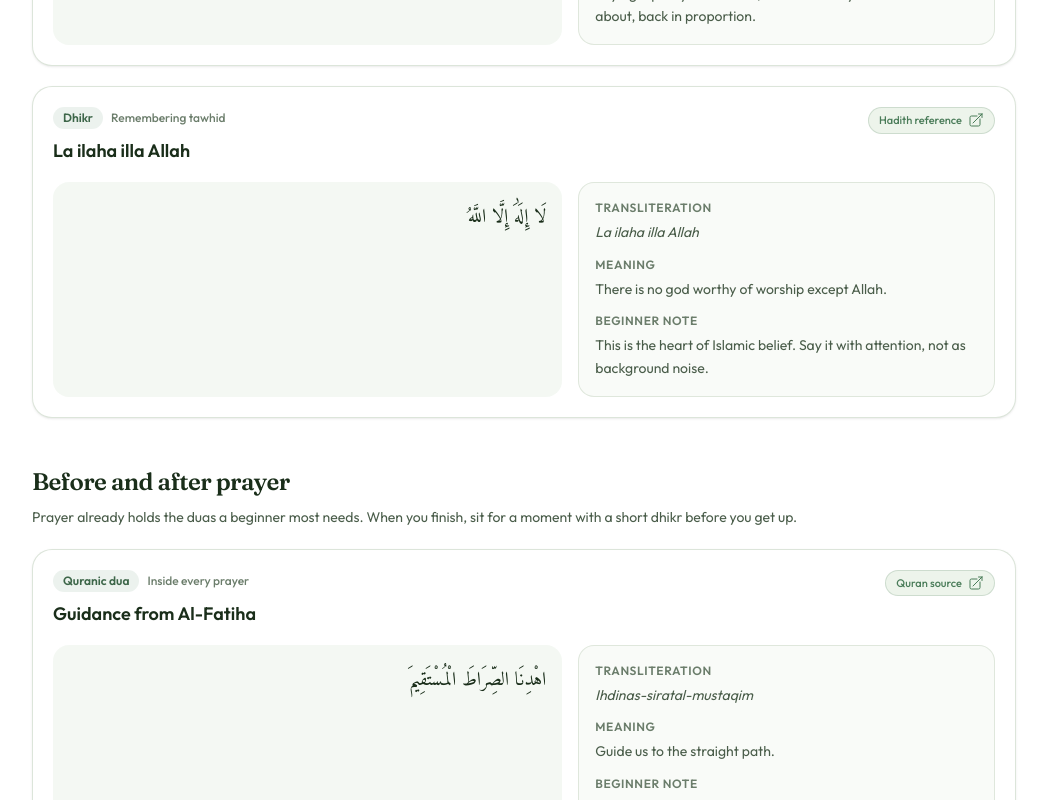
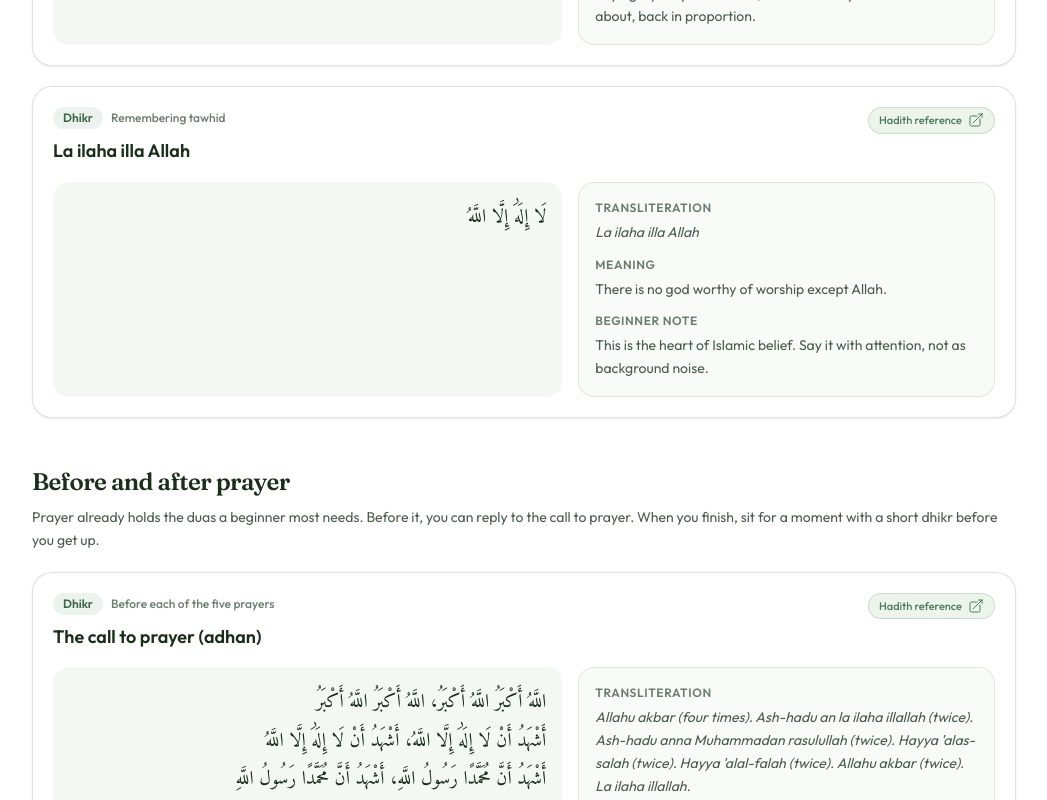
Before and after one commit to Niaz-Ul-Haque/revert-guide, a Next.js app: page /en/dua-dhikr in a window 1280 px wide. Shown: the part 2000-2800 px from the top of the page, without its empty margins (116-1163 px from the left). Built offline with nearby package versions, Linux system fonts and the light colour scheme; no server answers.

Commit message:
feat(content): add the adhan, the reply and the dua after it to the dua page (EX-28)

```diff
--- a/app/[locale]/dua-dhikr/page.tsx
+++ b/app/[locale]/dua-dhikr/page.tsx
@@ -226,7 +226,17 @@ export default function DuaDhikrPage({
   const t = getTranslator(locale);
   const copy = t<DuaDhikrCopy>("pages.duaDhikr");
   const { sections, phrases } = getDuaDhikrContent(locale);
-  const pageSources = getSourcesByIds(pageSourceIds, locale);
+  const pageSources = getSourcesByIds(
+    Array.from(
+      new Set([
+        ...pageSourceIds,
+        ...sections.flatMap((section) =>
+          section.entries.flatMap((entry) => entry.sourceIds),
+        ),
+      ]),
+    ),
+    locale,
+  );
   const totalEntries = sections.reduce(
     (count, section) => count + section.entries.length,
     0,
--- a/locales/en/tools/dua-dhikr.json
+++ b/locales/en/tools/dua-dhikr.json
@@ -50,8 +50,42 @@
     {
       "id": "before-after-prayer",
       "title": "Before and after prayer",
-      "intro": "Prayer already holds the duas a beginner most needs. When you finish, sit for a moment with a short dhikr before you get up.",
+      "intro": "Prayer already holds the duas a beginner most needs. Before it, you can reply to the call to prayer. When you finish, sit for a moment with a short dhikr before you get up.",
       "entries": [
+        {
+          "title": "The call to prayer (adhan)",
+          "kind": "Dhikr",
+          "occasion": "Before each of the five prayers",
+          "arabic": "اللَّهُ أَكْبَرُ اللَّهُ أَكْبَرُ، اللَّهُ أَكْبَرُ اللَّهُ أَكْبَرُ\nأَشْهَدُ أَنْ لَا إِلَٰهَ إِلَّا اللَّهُ، أَشْهَدُ أَنْ لَا إِلَٰهَ إِلَّا اللَّهُ\nأَشْهَدُ أَنَّ مُحَمَّدًا رَسُولُ اللَّهِ، أَشْهَدُ أَنَّ مُحَمَّدًا رَسُولُ اللَّهِ\nحَيَّ عَلَى الصَّلَاةِ، حَيَّ عَلَى الصَّلَاةِ\nحَيَّ عَلَى الْفَلَاحِ، حَيَّ عَلَى الْفَلَاحِ\nاللَّهُ أَكْبَرُ اللَّهُ أَكْبَرُ\nلَا إِلَٰهَ إِلَّا اللَّهُ",
+          "transliteration": "Allahu akbar (four times). Ash-hadu an la ilaha illallah (twice). Ash-hadu anna Muhammadan rasulullah (twice). Hayya 'alas-salah (twice). Hayya 'alal-falah (twice). Allahu akbar (twice). La ilaha illallah.",
+          "meaning": "Allah is the Greatest. I bear witness that there is no god but Allah. I bear witness that Muhammad is the Messenger of Allah. Come to prayer. Come to success. Allah is the Greatest. There is no god but Allah.",
+          "note": "This is the wording taught to Abdullah ibn Zayd and approved by the Prophet (Sunan Abi Dawud 499, graded Hasan Sahih by al-Albani). The iqama is the shorter call said just before the prayer starts: the same phrases, most of them said once, with 'Qad qamatis-salah' (the prayer has begun) added. Small differences in wording between communities do not change your reply.",
+          "sourceIds": ["sunnah-abudawud-499"]
+        },
+        {
+          "title": "Replying to the adhan",
+          "kind": "Dhikr",
+          "occasion": "While you hear the adhan",
+          "arabic": "لَا حَوْلَ وَلَا قُوَّةَ إِلَّا بِاللَّهِ",
+          "transliteration": "La hawla wa la quwwata illa billah",
+          "meaning": "There is no might and no power except with Allah.",
+          "note": "Repeat each phrase quietly after the caller. At 'Hayya 'alas-salah' and 'Hayya 'alal-falah', say this line instead (Sahih Muslim 385). Replying is rewarded, but it is not a condition of your prayer, and you do not have to stop everything or get it perfect. You also do not have to pray the moment the adhan ends: any time inside the prayer window counts.",
+          "sourceIds": ["sunnah-muslim-385", "sunnah-muslim-384"]
+        },
+        {
+          "title": "Dua after the adhan",
+          "kind": "Hadith dua",
+          "occasion": "When the adhan ends",
+          "arabic": "اللَّهُمَّ رَبَّ هَذِهِ الدَّعْوَةِ التَّامَّةِ وَالصَّلَاةِ الْقَائِمَةِ\nآتِ مُحَمَّدًا الْوَسِيلَةَ وَالْفَضِيلَةَ\nوَابْعَثْهُ مَقَامًا مَحْمُودًا الَّذِي وَعَدْتَهُ",
+          "transliteration": "Allahumma Rabba hadhihid-da'watit-tammah, was-salatil-qa'imah, ati Muhammadanil-wasilata wal-fadilah, wab'athhu maqaman mahmudanil-ladhi wa'adtah.",
+          "meaning": "O Allah, Lord of this perfect call and of the prayer about to begin, grant Muhammad the place of nearness and the special rank, and raise him to the praised station You promised him.",
+          "note": "Send blessings on the Prophet first, then say this dua (Sahih Muslim 384; Sahih al-Bukhari 614). On a Friday, the call is also the signal to leave business and go to the prayer (Quran 62:9).",
+          "sourceIds": [
+            "sunnah-bukhari-614",
+            "sunnah-muslim-384",
+            "quran-62-9-friday-call"
+          ]
+        },
         {
           "title": "Guidance from Al-Fatiha",
           "kind": "Quranic dua",
```
Also changed, not shown: locales/en/steps/first-masjid-visit.json (+7 -6 lines), locales/en/sources.json.
